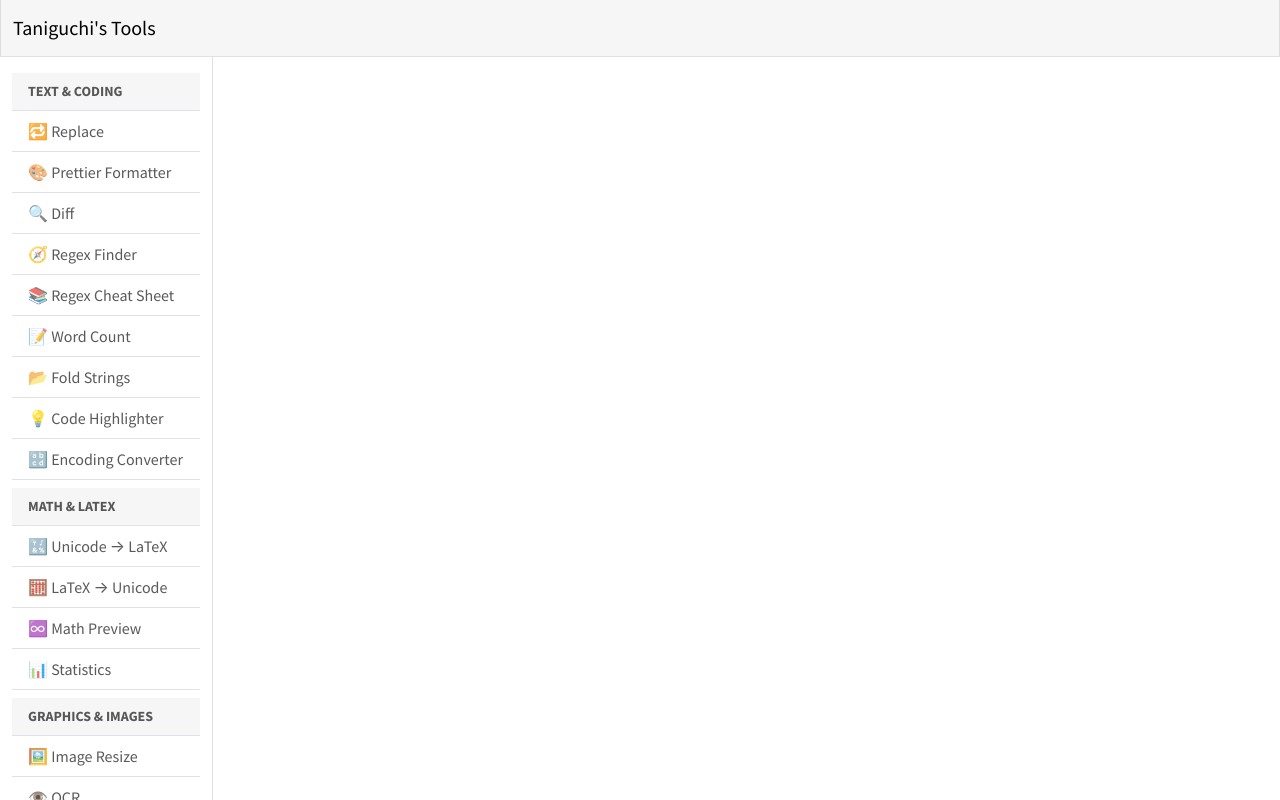
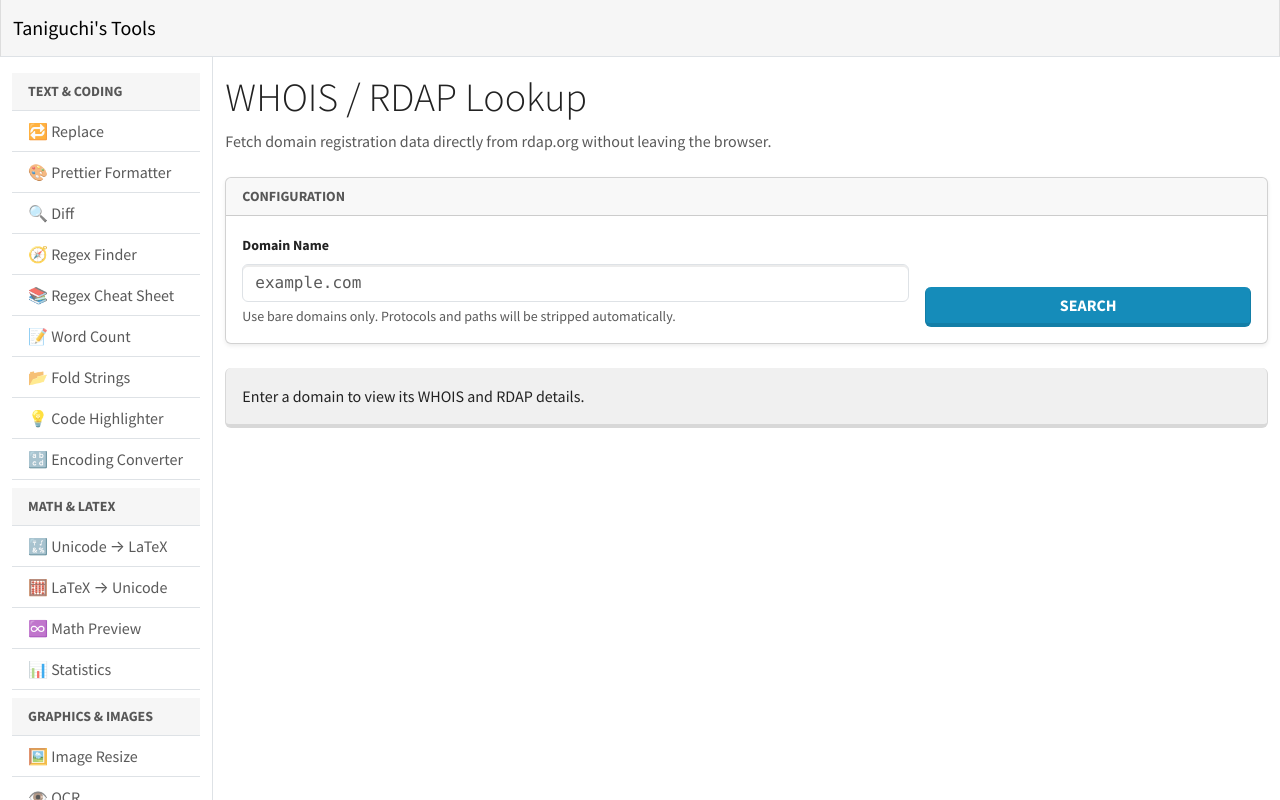
Before and after one commit to tani/tools, a Vue app: page /whois-rdap in a window 1280 px wide. Shown: the top 800 px of the page. Built offline with nearby package versions, Linux system fonts and the light colour scheme.

Commit message:
Add WHOIS RDAP lookup tool

```diff
--- a/src/App.vue
+++ b/src/App.vue
@@ -225,6 +225,13 @@
                 >
                   ⏱️ Pomodoro
                 </RouterLink>
+                <RouterLink
+                  class="list-group-item list-group-item-action"
+                  active-class="active"
+                  to="/whois-rdap"
+                >
+                  🌐 WHOIS / RDAP
+                </RouterLink>
               </div>
             </div>
           </div>
--- a/src/router.ts
+++ b/src/router.ts
@@ -114,6 +114,10 @@
     path: "/pomodoro",
     component: () => import("./views/pomodoro.vue"),
   },
+  {
+    path: "/whois-rdap",
+    component: () => import("./views/whois-rdap.vue"),
+  },
 ];
 
 export const router = createRouter({
--- /dev/null
+++ b/src/views/whois-rdap.vue
@@ -0,0 +1,234 @@
+<script setup lang="ts">
+import { computed, ref } from "vue";
+import ToolCard from "../components/ToolCard.vue";
+import ToolHeader from "../components/ToolHeader.vue";
+
+type RdapEvent = {
+  eventAction?: string;
+  eventDate?: string;
+};
+
+type RdapVcardItem = [string, Record<string, unknown>?, string?, string?];
+
+type RdapEntity = {
+  roles?: string[];
+  vcardArray?: [string, RdapVcardItem[]];
+};
+
+type RdapNameserver = {
+  ldhName?: string;
+};
+
+type RdapResponse = {
+  ldhName?: string;
+  status?: string[];
+  events?: RdapEvent[];
+  entities?: RdapEntity[];
+  nameservers?: RdapNameserver[];
+};
+
+const domain = ref("");
+const loading = ref(false);
+const error = ref<string | null>(null);
+const result = ref<RdapResponse | null>(null);
+const showRaw = ref(false);
+
+const statusList = computed(() => result.value?.status ?? []);
+const nameservers = computed(() => result.value?.nameservers ?? []);
+const registrarName = computed(() => getRegistrar(result.value?.entities));
+
+const registrationDate = computed(() => formatEventDate("registration"));
+const expirationDate = computed(() => formatEventDate("expiration"));
+const updatedDate = computed(() => formatEventDate("last changed"));
+
+const rawJson = computed(() =>
+  result.value ? JSON.stringify(result.value, null, 2) : "No data loaded yet.",
+);
+
+function cleanDomain(input: string): string {
+  return input.trim().toLowerCase().replace(/^https?:\/\//, "").split("/")[0];
+}
+
+async function lookupDomain() {
+  if (!domain.value.trim()) {
+    error.value = "Enter a domain name before searching.";
+    return;
+  }
+
+  error.value = null;
+  loading.value = true;
+  result.value = null;
+  showRaw.value = false;
+
+  try {
+    const query = cleanDomain(domain.value);
+    const response = await fetch(`https://rdap.org/domain/${query}`);
+
+    if (!response.ok) {
+      if (response.status === 404) {
+        throw new Error("Domain not found or not available via RDAP.");
+      }
+      throw new Error("Failed to fetch data. Please try again in a moment.");
+    }
+
+    const data: RdapResponse = await response.json();
+    result.value = data;
+  } catch (fetchError) {
+    const message =
+      fetchError instanceof Error
+        ? fetchError.message
+        : "Unexpected error while loading RDAP data.";
+    error.value = message;
+  } finally {
+    loading.value = false;
+  }
+}
+
+function formatEventDate(action: string): string {
+  const events = result.value?.events;
+  if (!events) {
+    return "Not available";
+  }
+  const event = events.find((item) => item.eventAction === action);
+  if (!event?.eventDate) {
+    return "Not recorded";
+  }
+  return new Date(event.eventDate).toLocaleString("en-US");
+}
+
+function getRegistrar(entities?: RdapEntity[]): string {
+  if (!entities) {
+    return "Unknown";
+  }
+  const registrar = entities.find((entity) => entity.roles?.includes("registrar"));
+  if (!registrar?.vcardArray?.[1]) {
+    return "Unknown";
+  }
+  const nameCard = registrar.vcardArray[1].find((item) => item[0] === "fn");
+  return (nameCard?.[3] as string | undefined) ?? "Unknown";
+}
+</script>
+
+<template>
+  <div>
+    <ToolHeader
+      title="WHOIS / RDAP Lookup"
+      description="Fetch domain registration data directly from rdap.org without leaving the browser."
+    />
+
+    <ToolCard title="Configuration" class="mb-4">
+      <form @submit.prevent="lookupDomain" class="row g-3 align-items-end">
+        <div class="col-lg-8">
+          <label for="domain" class="form-label fw-bold small">Domain Name</label>
+          <input
+            id="domain"
+            v-model="domain"
+            type="text"
+            class="form-control font-monospace"
+            placeholder="example.com"
+            autocomplete="off"
+          />
+          <div class="form-text">
+            Use bare domains only. Protocols and paths will be stripped automatically.
+          </div>
+        </div>
+        <div class="col-lg-4 text-lg-end">
+          <button type="submit" class="btn btn-primary w-100" :disabled="loading">
+            <span
+              v-if="loading"
+              class="spinner-border spinner-border-sm me-2"
+              role="status"
+              aria-hidden="true"
+            />
+            {{ loading ? "Searching..." : "Search" }}
+          </button>
+        </div>
+      </form>
+    </ToolCard>
+
+    <div v-if="error" class="alert alert-danger" role="alert">
+      {{ error }}
+    </div>
+
+    <div v-if="!result && !loading && !error" class="alert alert-secondary">
+      Enter a domain to view its WHOIS and RDAP details.
+    </div>
+
+    <div v-if="result" class="row">
+      <div class="col-lg-6 mb-4">
+        <ToolCard title="Domain Summary">
+          <div class="mb-3">
+            <div class="text-muted small fw-bold">Domain</div>
+            <div class="font-monospace fw-semibold fs-5">{{ result.ldhName ?? "—" }}</div>
+          </div>
+          <div>
+            <div class="text-muted small fw-bold">Status</div>
+            <div class="d-flex flex-wrap gap-2 mt-2">
+              <span v-for="status in statusList" :key="status" class="badge text-bg-light">
+                {{ status }}
+              </span>
+              <span v-if="statusList.length === 0" class="text-muted fst-italic"
+                >No status records</span
+              >
+            </div>
+          </div>
+        </ToolCard>
+      </div>
+
+      <div class="col-lg-6 mb-4">
+        <ToolCard title="Registrar">
+          <div class="text-muted small fw-bold">Name</div>
+          <div class="fw-semibold">{{ registrarName }}</div>
+        </ToolCard>
+      </div>
+
+      <div class="col-lg-6 mb-4">
+        <ToolCard title="Key Dates">
+          <dl class="row mb-0">
+            <dt class="col-sm-4 text-muted small">Registered</dt>
+            <dd class="col-sm-8 fw-semibold">{{ registrationDate }}</dd>
+            <dt class="col-sm-4 text-muted small">Expires</dt>
+            <dd class="col-sm-8 fw-semibold">{{ expirationDate }}</dd>
+            <dt class="col-sm-4 text-muted small">Last Updated</dt>
+            <dd class="col-sm-8 fw-semibold">{{ updatedDate }}</dd>
+          </dl>
+        </ToolCard>
+      </div>
+
+      <div class="col-lg-6 mb-4">
+        <ToolCard title="Nameservers" class="h-100">
+          <div v-if="nameservers.length === 0" class="text-muted fst-italic">
+            No nameserver records
+          </div>
+          <ul v-else class="list-unstyled mb-0">
+            <li v-for="ns in nameservers" :key="ns.ldhName" class="d-flex align-items-center mb-2">
+              <span class="badge bg-secondary me-2">NS</span>
+              <span class="font-monospace">{{ ns.ldhName }}</span>
+            </li>
+          </ul>
+        </ToolCard>
+      </div>
+
+      <div class="col-12 mb-4">
+        <ToolCard title="Raw RDAP JSON" no-padding>
+          <div class="d-flex justify-content-between align-items-center px-3 py-2 border-bottom">
+            <div class="small text-muted">See the full RDAP payload returned by rdap.org</div>
+            <button
+              type="button"
+              class="btn btn-outline-secondary btn-sm"
+              @click="showRaw = !showRaw"
+            >
+              {{ showRaw ? "Hide" : "Show" }}
+            </button>
+          </div>
+          <pre
+            v-if="showRaw"
+            class="mb-0 p-3 bg-light font-monospace"
+            style="white-space: pre-wrap"
+            >{{ rawJson }}</pre
+          >
+        </ToolCard>
+      </div>
+    </div>
+  </div>
+</template>
```
